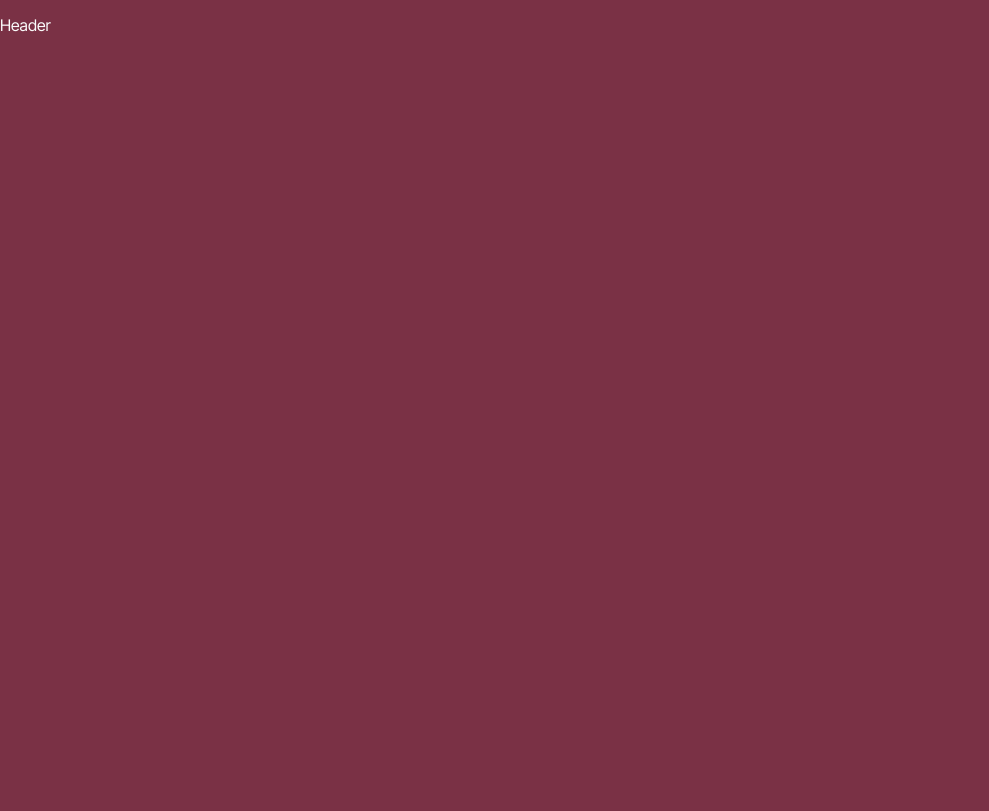
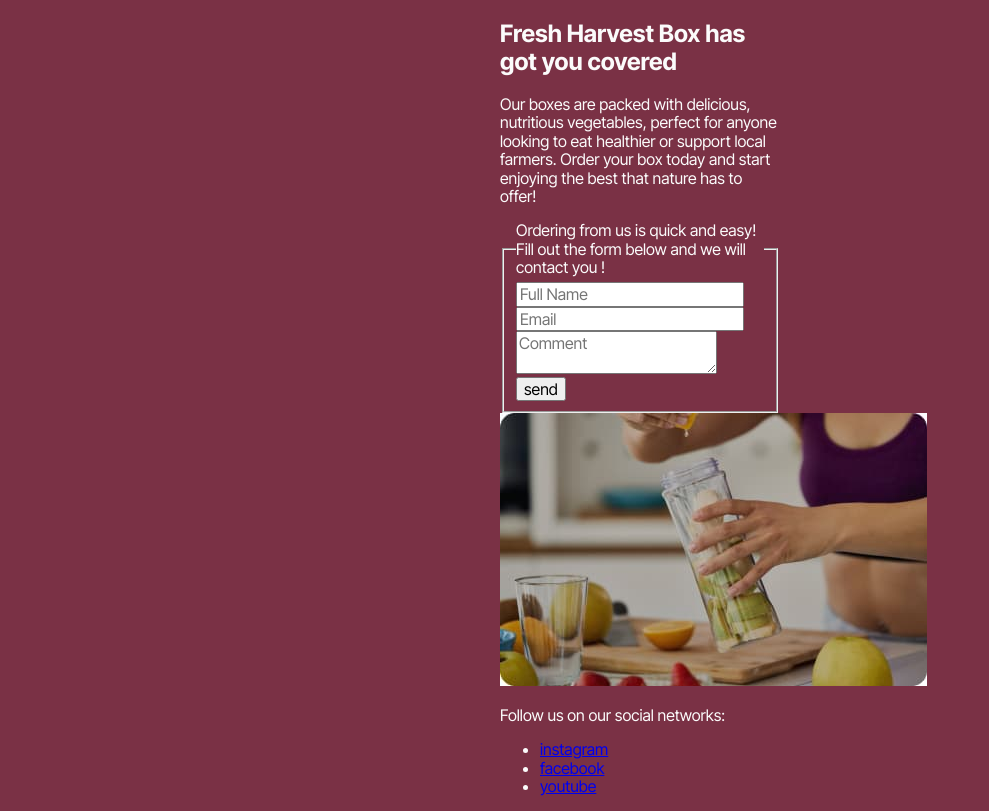
Before and after one commit to Nadiia-Yuce/Green_Harvest, a website built with Vite: page src/index.html in a window 1280 px wide. Shown: the whole page, without its empty margins (0-989 px from the left). Built offline with nearby package versions, Linux system fonts and the light colour scheme.

Commit message:
build html sceleton

```diff
--- a/src/partials/header.html
+++ b/src/partials/header.html
@@ -1,3 +1,3 @@
-<header class="header">
+<!-- <header class="header">
   <p>Header</p>
-</header>
+</header> -->
--- a/src/partials/your-order.html
+++ b/src/partials/your-order.html
@@ -0,0 +1,44 @@
+<section class="order-section">
+    <div class="container">
+        <h2>Fresh <span>Harvest</span> Box has got you covered</h2>
+        <p>
+            Our boxes are packed with delicious, nutritious vegetables, perfect for anyone looking to eat healthier or
+            support local
+            farmers. Order your box today and start enjoying the best that nature has to offer!
+        </p>
+        <div class="order-flex">
+            <form action="">
+                <fieldset>
+                    <legend>Ordering <span>from us</span> is quick and easy! Fill out <span>the form</span> below and we
+                        will contact
+                        you !
+                    </legend>
+                    <input type="text" placeholder="Full Name">
+                    <input type="email" placeholder="Email">
+                    <textarea name="comment" id="comment" placeholder="Comment"></textarea>
+                    <button type="submit">send</button>
+                </fieldset>
+            </form>
+            <div class="socials">
+                <picture>
+                    <source
+                        srcset="../img/order-section-img/lemon-squeeze-desk@1x.jpg 1x, ../img/order-section-img/lemon-squeeze-desk@2x.jpg 2x"
+                        media="(min-width: 1280px)">
+                    <source
+                        srcset="../img/order-section-img/lemon-squeeze-tab@1x.jpg 1x, ../img/order-section-img/lemon-squeeze-tab@2x.jpg 2x"
+                        media="(min-width: 768px)">
+                    <source
+                        srcset="../img/order-section-img/lemon-squeeze-mob@1x.jpg 1x, ../img/order-section-img/lemon-squeeze-mob@2x.jpg 2x"
+                        media="(max-width: 767px)">
+                    <img src="../img/order-section-img/lemon-squeeze-tab@1x.jpg" alt="">
+                </picture>
+                <p>Follow us on our social networks:</p>
+                <ul>
+                    <li><a href="#">instagram</a></li>
+                    <li><a href="#">facebook</a></li>
+                    <li><a href="#">youtube</a></li>
+                </ul>
+            </div>
+        </div>
+    </div>
+</section>
```
Also changed, not shown: src/img/order-section-img/lemon-squeeze-desk@1x.jpg (added), src/img/order-section-img/lemon-squeeze-desk@2x.jpg (added), src/img/order-section-img/lemon-squeeze-mob@1x.jpg (added), src/img/order-section-img/lemon-squeeze-mob@2x.jpg (added), src/img/order-section-img/lemon-squeeze-tab@1x.jpg (added), src/img/order-section-img/lemon-squeeze-tab@2x.jpg (added).
